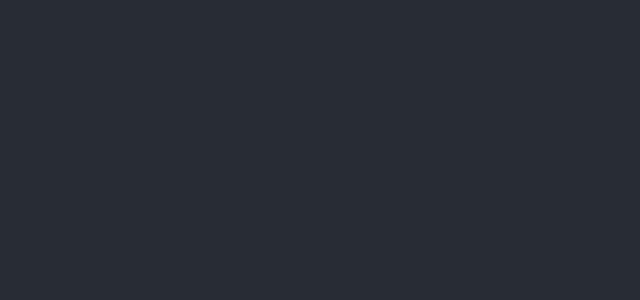
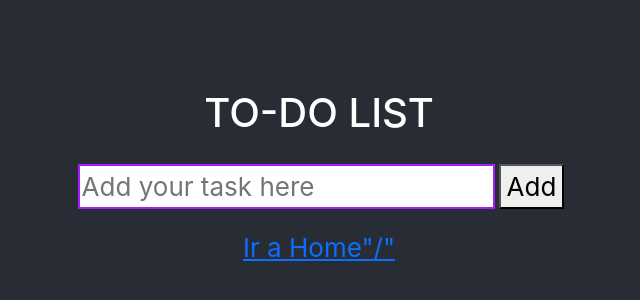
Before and after one commit to PilarAlonsoSuelaGit/Login, a React (Create React App) app: page /to-do-list-app in a window 1280 px wide. Before the commit this address had no page. Shown: the part 222-522 px from the top of the page, without its empty margins (321-961 px from the left). Built offline with nearby package versions, Linux system fonts and the light colour scheme.

Commit message:
fix: fixing the route of ToDoListApp in App.tsx

```diff
--- a/src/App.tsx
+++ b/src/App.tsx
@@ -1,12 +1,10 @@
 import { Routes, Route } from "react-router-dom";
-
 
 import Home from "./pages/home";
 import Login from "./pages/login";
+import ToDoListApp from "./to-do-List/components/to-do-list-app";
 
 import "./app.css";
-import ToDoList from "./to-do-List/components/to-do-list";
-
 
 function App() {
   return (
@@ -15,7 +13,7 @@ function App() {
         <Routes>
           <Route path="" element={<Home />} />
           <Route path="login" element={<Login />} />
-          <Route path="to-do-list" element={<ToDoList />} />
+          <Route path="to-do-list-app" element={<ToDoListApp />} />
         </Routes>
       </header>
     </div>
--- a/src/pages/Home.tsx
+++ b/src/pages/Home.tsx
@@ -12,8 +12,7 @@ function HomePage() {
     <div>
       <h1>Has hecho click</h1>
       <Link to="/login">Ir a "/login"</Link>
-      <Link to="/to-do-list">Ir a "todolist"</Link>
-
+      <Link to="/to-do-list-app">Ir a "todolist"</Link>
 
       <div style={{ zoom: "0.5" }}>
         <Login onSubmit={handleSubmit} />
--- a/src/pages/Login.tsx
+++ b/src/pages/Login.tsx
@@ -12,7 +12,6 @@ function LoginPage() {
     <div>
       <Login onSubmit={handleSubmit} />
       <Link to="/">Ir a "/"</Link>
-
     </div>
   );
 }
--- /dev/null
+++ b/src/to-do-List/components/to-do-list-app.tsx
@@ -0,0 +1,13 @@
+import { Link } from "react-router-dom";
+import { ToDoList } from "./to-do-list";
+
+export default function ToDoListApp() {
+  return (
+    <div className="App">
+      <h1>TO-DO LIST</h1>
+      <ToDoList />
+
+      <Link to="/">Ir a Home"/"</Link>
+    </div>
+  );
+}
--- a/src/to-do-List/components/to-do-list.tsx
+++ b/src/to-do-List/components/to-do-list.tsx
@@ -1,6 +1,7 @@
 import { useState } from "react";
 import { TaskTextProperties } from "../typings/task-text-properties";
 import { spanStyle } from "../utils/span-const";
+import { Link } from "react-router-dom";
 
 function TaskText(properties: TaskTextProperties) {
   const fontSize = properties.fontSize;
@@ -90,12 +91,3 @@ export function ToDoList() {
     </div>
   );
 }
-
-export default function App() {
-  return (
-    <div className="App">
-      <h1>TO-DO LIST</h1>
-      <ToDoList />
-    </div>
-  );
-}
```
Also changed, not shown: src/to-do-List/pages/to-do-list-page.tsx (deleted, +0 -13 lines).
